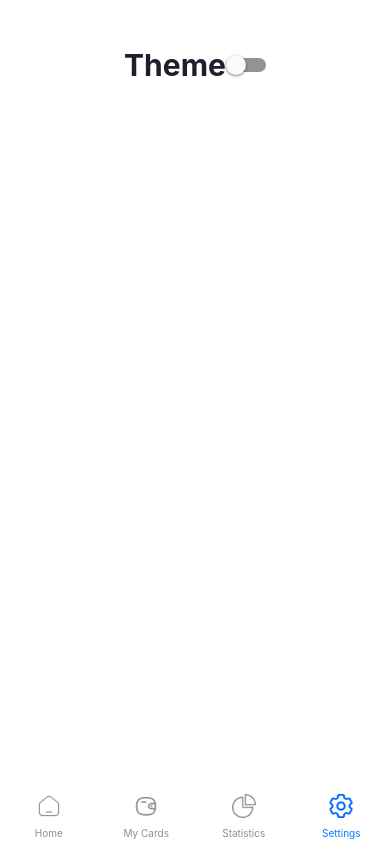
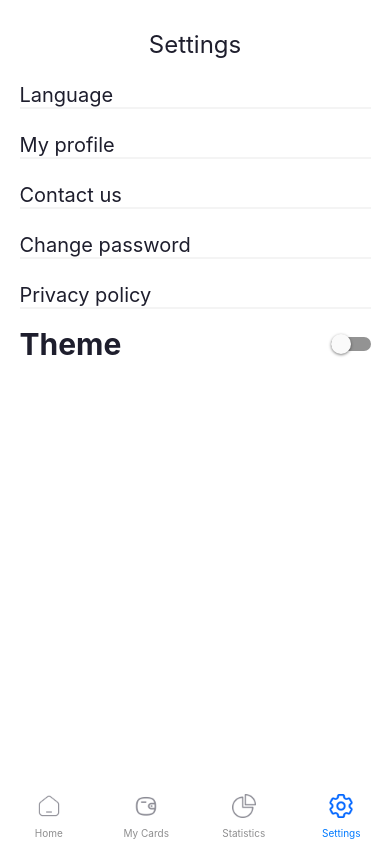
Before and after one commit to favourrr-a/rn-assignment5-11014111, a React Native app: screen /Settings in a window 390 px wide. Built offline with nearby package versions, Linux system fonts and the light colour scheme.

Commit message:
Add categories to settings

```diff
--- a/screens/SettingsScreen.js
+++ b/screens/SettingsScreen.js
@@ -1,4 +1,4 @@
-import { View } from 'react-native';
+import { View, Text } from 'react-native';
 import { useContext } from 'react';
 import { AppContext } from '../store/context';
 
@@ -16,6 +16,38 @@ export default function SettingsScreen(){
     return (
         <View style = {appThemedStyle.container}>
             <View style = {settingsScreenThemedStyle.container}>
+                <View style = {settingsScreenThemedStyle.settingsHeadingContainer}>
+                    <Text style = {settingsScreenThemedStyle.settingsHeading}>
+                        Settings
+                    </Text>
+                </View>
+                <View style = {settingsScreenThemedStyle.categoriesContainer}>
+                    <View style = {settingsScreenThemedStyle.settingsCategoryContainer}>
+                        <Text style = {settingsScreenThemedStyle.settingsCategory}>
+                            Language
+                        </Text>
+                    </View>
+                    <View style = {settingsScreenThemedStyle.settingsCategoryContainer}>
+                        <Text style = {settingsScreenThemedStyle.settingsCategory}>
+                            My profile
+                        </Text>
+                    </View>
+                    <View style = {settingsScreenThemedStyle.settingsCategoryContainer}>
+                        <Text style = {settingsScreenThemedStyle.settingsCategory}>
+                            Contact us
+                        </Text>
+                    </View>
+                    <View style = {settingsScreenThemedStyle.settingsCategoryContainer}>
+                        <Text style = {settingsScreenThemedStyle.settingsCategory}>
+                            Change password
+                        </Text>
+                    </View>
+                    <View style = {settingsScreenThemedStyle.settingsCategoryContainer}>
+                        <Text style = {settingsScreenThemedStyle.settingsCategory}>
+                            Privacy policy
+                        </Text>
+                    </View>
+                </View>
                 <ThemeSetting />
             </View>
         </View>
--- a/styles/settings-screen-styles/settingsScreenStyles.js
+++ b/styles/settings-screen-styles/settingsScreenStyles.js
@@ -6,13 +6,56 @@ export const settingsScreenStyles = (theme) => {
             marginTop: 30,
             marginLeft: 10,
             marginRight: 10,
+            display: 'flex',
+            flexDirection: 'column',
+            width: '90%',
+            marginTop: 30,
         },
+        settingsHeadingContainer: {
+            alignItems: 'center',
+        },
+        settingsHeading: {
+            fontSize: 24,
+        },
+        categoriesContainer: {
+            marginTop: 0,
+        },
+        settingsCategoryContainer: {
+            height: 50,
+            width: '100%',
+            borderBottomWidth: 2,
+
+            position: 'relative'
+        },
+        settingsCategory: {
+            position: 'absolute',
+            bottom: 0,
+            fontSize: 20,
+        }
     }
     if(theme === 'light'){
         return StyleSheet.create({
             container: {
                 ...commonStyles.container,
             },
+            settingsHeadingContainer: {
+                ...commonStyles.settingsHeadingContainer,
+            },
+            settingsHeading: {
+                ...commonStyles.settingsHeading,
+                color: '#1e1e2d',
+            },
+            categoriesContainer: {
+                ...commonStyles.categoriesContainer,
+            },
+            settingsCategoryContainer: {
+                ...commonStyles.settingsCategoryContainer,
+                borderBottomColor: '#f4f4f4',
+            },
+            settingsCategory: {
+                ...commonStyles.settingsCategory,
+                color: '#1e1e2d',
+            }
         });
     }
     else{
@@ -20,6 +63,24 @@ export const settingsScreenStyles = (theme) => {
             container: {
                 ...commonStyles.container,
             },
+            settingsHeadingContainer: {
+                ...commonStyles.settingsHeadingContainer,
+            },
+            settingsHeading: {
+                ...commonStyles.settingsHeading,
+                color: 'white',
+            },
+            categoriesContainer: {
+                ...commonStyles.categoriesContainer,
+            },
+            settingsCategoryContainer: {
+                ...commonStyles.settingsCategoryContainer,
+                borderBottomColor: '#232533',
+            },
+            settingsCategory: {
+                ...commonStyles.settingsCategory,
+                color: 'white',
+            }
         });
     }
 }
```
